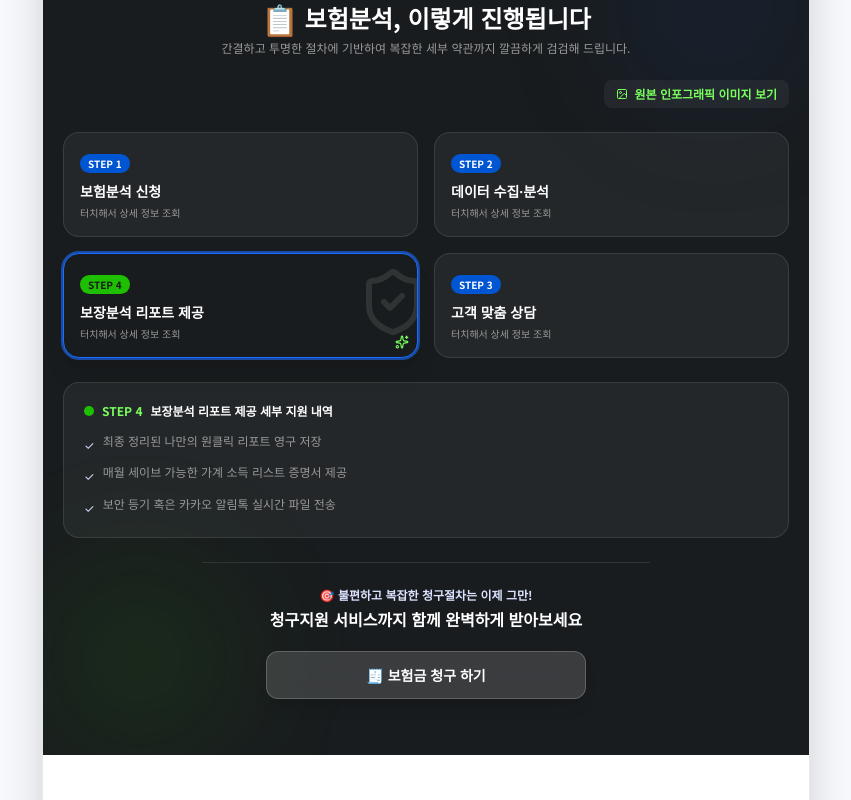
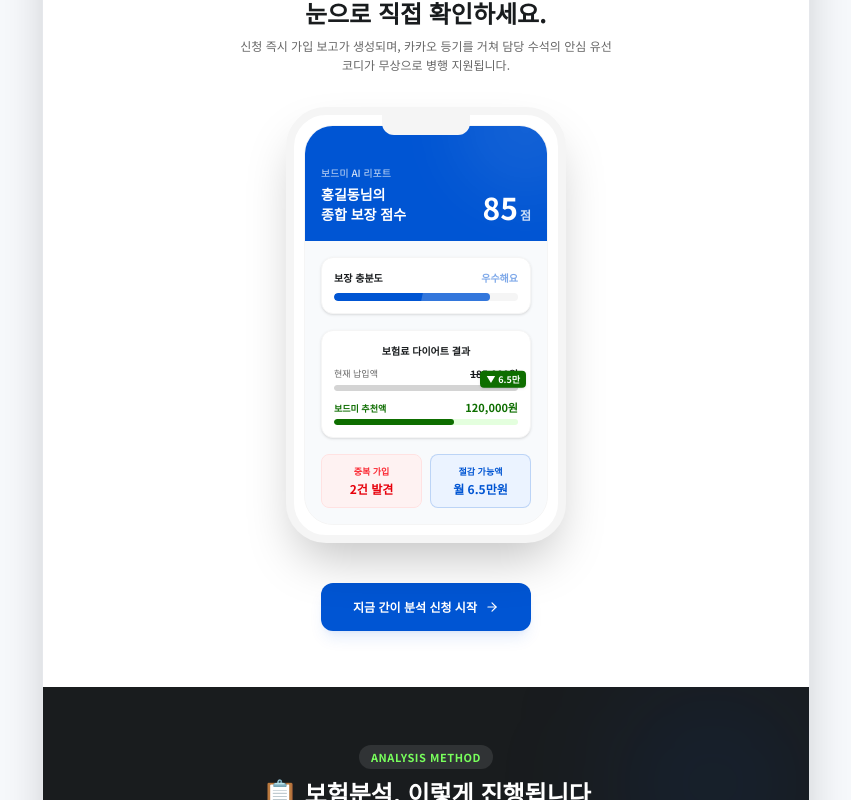
Before and after one commit to ncia/simple_consult, a React (Vite) app: page / in a window 1280 px wide. Shown: the part 3680-4480 px from the top of the page, without its empty margins (214-1065 px from the left). Built offline with nearby package versions, Linux system fonts and the light colour scheme.

Commit message:
Reorder sections and remove sparkles icon from process cards

```diff
--- a/src/App.tsx
+++ b/src/App.tsx
@@ -626,9 +626,6 @@ export default function App() {
             {/* Before / After section modular */}
             <BeforeAfterSection />
 
-            {/* Process Section modular */}
-            <ProcessSection />
-
             {/* FINAL CONVERSION PERSUADE WRAPPER */}
             <section className="py-14 px-5 bg-white text-center space-y-6">
               <div className="space-y-2 text-center max-w-sm mx-auto">
@@ -745,6 +742,9 @@ export default function App() {
                 </button>
               </div>
             </section>
+
+            {/* Process Section modular */}
+            <ProcessSection />
 
             {/* PARTNER NETWORKS / EXPERT BRAND GRID */}
             <section className="py-12 px-5 bg-neutral-bg border-t border-neutral-border space-y-7">
--- a/src/components/ProcessSection.tsx
+++ b/src/components/ProcessSection.tsx
@@ -159,9 +159,7 @@ export function ProcessSection() {
                       <div className="absolute right-0 top-0 opacity-10 font-display font-black text-7xl translate-x-3 translate-y-3 pointer-events-none">
                         {React.cloneElement(item.icon as React.ReactElement, { size: '1em' })}
                       </div>
-                      <div className="absolute right-2 bottom-2 text-brand-green-light">
-                        <Sparkles size={14} className="animate-spin-slow" />
-                      </div>
+
                     </>
                   )}
                 </button>
```
